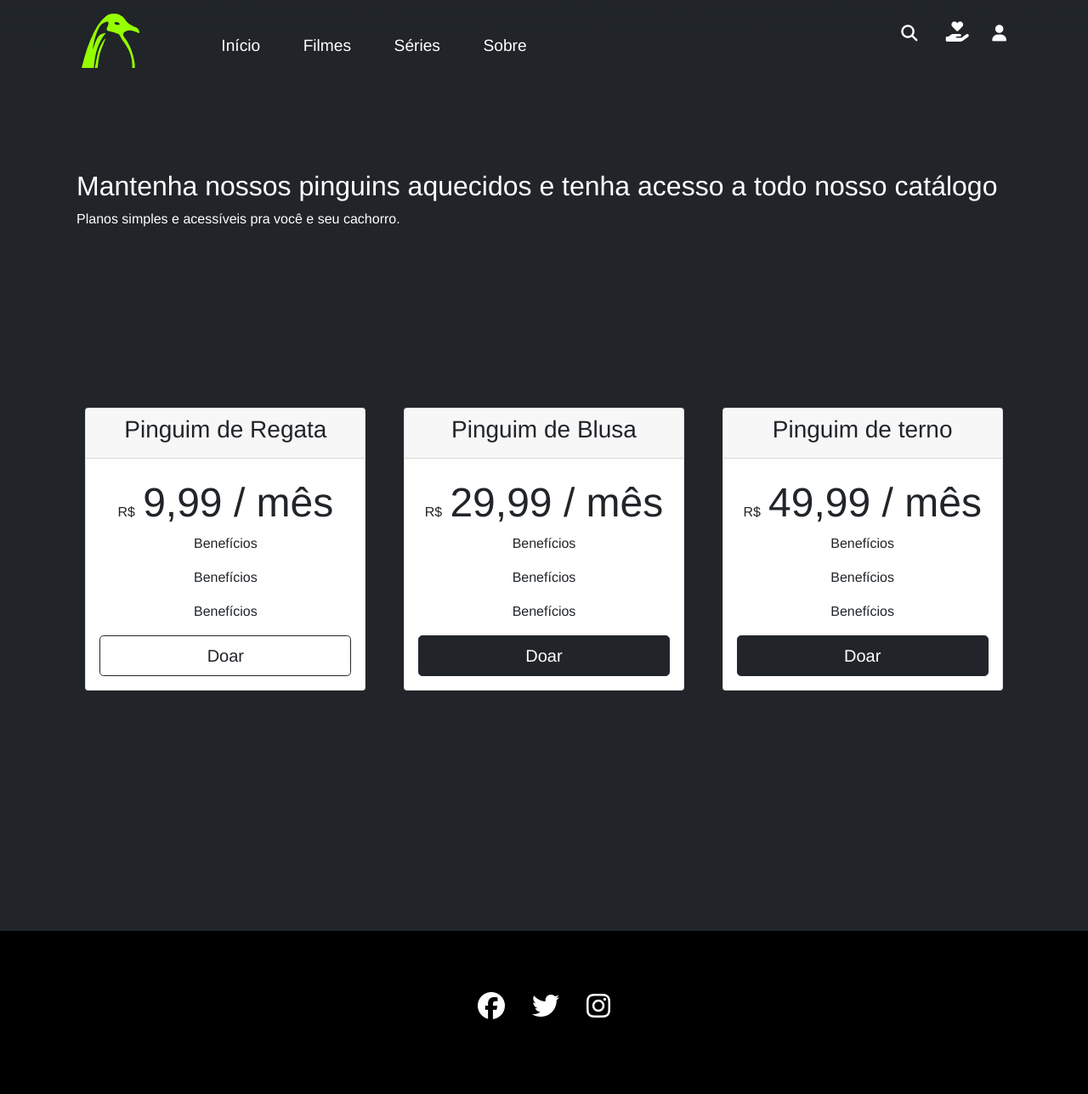
After one commit to yantedesco/penguinsFlix, a PHP site: page /doacao/doacao.html in a window 1280 px wide. The commit adds this page. Shown: the whole page at 85% size. Run offline with PHP 8.4, Linux system fonts and the light colour scheme; some libraries are stand-ins or nearby versions.

Commit message:
add doacao, mudança estilo e video do index

```diff
--- /dev/null
+++ b/doacao/doacao.html
@@ -0,0 +1,196 @@
+<!DOCTYPE html>
+<html lang="en">
+	<head>
+		<meta charset="UTF-8" />
+		<meta http-equiv="X-UA-Compatible" content="IE=edge" />
+		<meta name="viewport" content="width=device-width, initial-scale=1.0" />
+		<link
+			rel="shortcut icon"
+			href="./img/favicon-16x16.png"
+			type="image/x-icon"
+		/>
+		<title>Pinguins Streaming</title>
+		<script
+			src="https://kit.fontawesome.com/8bb6b0374f.js"
+			crossorigin="anonymous"
+		></script>
+		<link
+			href="https://cdn.jsdelivr.net/npm/bootstrap@5.0.1/dist/css/bootstrap.min.css"
+			rel="stylesheet"
+			integrity="sha384-+0n0xVW2eSR5OomGNYDnhzAbDsOXxcvSN1TPprVMTNDbiYZCxYbOOl7+AMvyTG2x"
+			crossorigin="anonymous"
+		/>
+
+		<link rel="stylesheet" href="styles.css" />
+		<link rel="stylesheet" href="../estilo.css" />
+		<link rel="stylesheet" href="../style.css" />
+	</head>
+
+	<body>
+		<nav class="navbar">
+			<div class="content">
+				<div class="logo">
+					<a href="/index.html">
+						<img
+							src="../img/LogoSVG.svg"
+							alt="Pinguins logo"
+							class="svg"
+						/>
+					</a>
+				</div>
+				<ul class="menu-list">
+					<li class="list-each">
+						<a href="../index.html" target="_self" class="nav-link"
+							>Início</a
+						>
+					</li>
+					<li class="list-each">
+						<a href="../filmes.html" target="_self" class="nav-link"
+							>Filmes</a
+						>
+					</li>
+					<li class="list-each">
+						<a href="../series.html" target="_self" class="nav-link"
+							>Séries</a
+						>
+					</li>
+					<li class="list-each">
+						<a href="../sobre.html" target="_self" class="nav-link"
+							>Sobre</a
+						>
+					</li>
+				</ul>
+				<div class="icon">
+					<i class="fas fa-search fa-1x"></i>
+					<a href="/doacao.html">
+						<i
+							id="active-icon-page"
+							class="fas fa-hand-holding-heart fa-2x"
+						></i>
+					</a>
+					<a href="/register.html">
+						<i class="fas fa-user fa-1x"></i>
+					</a>
+				</div>
+			</div>
+		</nav>
+
+		<main>
+			<section class="black-section" id="pricing">
+				<h2 class="section-heading">
+					Mantenha nossos pinguins aquecidos e tenha acesso a todo
+					nosso catálogo
+				</h2>
+				<p>Planos simples e acessíveis pra você e seu cachorro.</p>
+
+				<div class="row">
+					<div class="pricing-column col-lg-4 col-md-6">
+						<div class="card">
+							<div class="card-header">
+								<h3>Pinguim de Regata</h3>
+							</div>
+							<div class="card-body">
+								<span class="card-span">R$</span>
+								<span class="price-text">9,99 / mês</span>
+								<p>Benefícios</p>
+								<p>Benefícios</p>
+								<p>Benefícios</p>
+								<div class="d-grid gap-2">
+									<button
+										type="button"
+										class="btn btn-lg btn-outline-dark"
+									>
+										Doar
+									</button>
+								</div>
+							</div>
+						</div>
+					</div>
+
+					<div class="pricing-column col-lg-4 col-md-6">
+						<div class="card">
+							<div class="card-header">
+								<h3>Pinguim de Blusa</h3>
+							</div>
+							<div class="card-body">
+								<span class="card-span">R$</span>
+								<span class="price-text">29,99 / mês</span>
+								<p>Benefícios</p>
+								<p>Benefícios</p>
+								<p>Benefícios</p>
+								<div class="d-grid gap-2">
+									<button
+										type="button"
+										class="btn btn-lg btn-dark"
+									>
+										Doar
+									</button>
+								</div>
+							</div>
+						</div>
+					</div>
+
+					<div class="pricing-column col-lg-4">
+						<div class="card">
+							<div class="card-header">
+								<h3>Pinguim de terno</h3>
+							</div>
+							<div class="card-body">
+								<span class="card-span">R$</span>
+								<span class="price-text">49,99 / mês</span>
+								<p>Benefícios</p>
+								<p>Benefícios</p>
+								<p>Benefícios</p>
+								<div class="d-grid gap-2">
+									<button
+										type="button"
+										class="btn btn-lg btn-dark"
+									>
+										Doar
+									</button>
+								</div>
+							</div>
+						</div>
+					</div>
+				</div>
+			</section>
+		</main>
+
+		<footer class="footer">
+			<ul class="social-list">
+				<li>
+					<a
+						class="icon-footer"
+						href="http://facebook.com"
+						target="_blank"
+						rel="noopener noreferrer"
+					>
+						<i class="fab fa-facebook fa-2x"></i
+					></a>
+				</li>
+				<li>
+					<a
+						class="icon-footer"
+						href="http://twitter.com"
+						target="_blank"
+						rel="noopener noreferrer"
+					>
+						<i class="fab fa-twitter fa-2x"></i
+					></a>
+				</li>
+				<li>
+					<a
+						class="icon-footer"
+						href="http://instagram.com"
+						target="_blank"
+						rel="noopener noreferrer"
+					>
+						<i class="fab fa-instagram fa-2x"></i
+					></a>
+				</li>
+			</ul>
+		</footer>
+		<script src="./index.js"></script>
+		<script src="./script.js"></script>
+	</body>
+</html>
--- /dev/null
+++ b/doacao/styles.css
@@ -0,0 +1,35 @@
+.black-section {
+	background-color: #212529;
+	color: white;
+	width: 100%;
+	padding: 90px;
+}
+
+#pricing {
+	padding-top: 200px;
+	height: auto;
+}
+
+.card {
+	color: #212529;
+	text-align: center;
+	margin: 10em auto;
+	max-width: 400px;
+	min-width: 250px;
+}
+
+.card-body .card-span {
+	font-weight: 300;
+	color: #212529;
+	font-size: 1em;
+}
+
+.price-text {
+	font-size: 3rem;
+	line-height: 1.5;
+	padding-left: 0.1em;
+}
+
+.pricing-column {
+	padding: 3% 2%;
+}
--- a/estilo.css
+++ b/estilo.css
@@ -74,24 +74,38 @@ body {
 	color: white;
 }
 
-#active-page{
+#active-page {
 	font-weight: 700;
 	font-size: 1.25em;
 }
+
 .nav-link:hover {
 	font-size: 1.25em;
 }
 
-
 .navbar .icon {
 	display: inline-block;
-	line-height: 5.15;
+	line-height: 4.15;
 	color: white;
+}
+
+.navbar .icon a {
+	text-decoration: none;
+	color: white;
+}
+
+#active-icon-page {
+	font-size: 1.5em;
 }
 
 .fas {
 	margin-left: 1.2em;
 	cursor: pointer;
+	font-size: 1.2em;
+}
+
+.fas:hover {
+	font-size: 1.5em;
 }
 
 /*					Main				 */
--- a/style.css
+++ b/style.css
@@ -1,6 +1,6 @@
 :root {
 	--vermelho: #e50914;
-	--fundo: #141414;
+	--fundo: #212529;
 }
 
 * {
@@ -16,7 +16,7 @@ body {
 
 /* ---- ----- ----- Filme Principal ----- ----- ----- */
 .main-movie {
-	height: 100vh;
+	height: 80vh;
 	font-size: 16px;
 	min-height: 40.62em;
 	color: #fff;
@@ -26,23 +26,20 @@ body {
 	margin-bottom: 3.12em;
 	display: flex;
 	align-items: end;
-
 }
 
 .main-movie .container {
-
 	margin: auto;
 	margin-left: 7.5%;
 	margin-bottom: 20em;
 	overflow: hidden;
-
 }
 
-
-.main-movie .titulo {
+.main-movie .title {
 	font-weight: 600;
 	font-size: 3.12em;
 	margin-bottom: 0.4em;
+	margin-top: 8em;
 }
 
 .main-movie .description {
@@ -104,7 +101,7 @@ body {
 /* ---- ----- ----- Container Principal e Seta ----- ----- ----- */
 .recommended-movies {
 	margin-bottom: 70px;
-	width: 85%;
+	width: clamp(50%, 85%, 600px);
 	margin: auto;
 }
 
@@ -129,7 +126,6 @@ body {
 	cursor: pointer;
 	z-index: 500;
 	transition: 0.2s ease all;
-
 }
 
 .recommended-movies .container-main .left-arrow:hover,
@@ -144,7 +140,7 @@ body {
 .recommended-movies .container-main .right-arrow {
 	right: 0;
 }
-.seta{
+.seta {
 	margin: auto;
 }
 
```
Also changed, not shown: index.html (+27 -12 lines).
